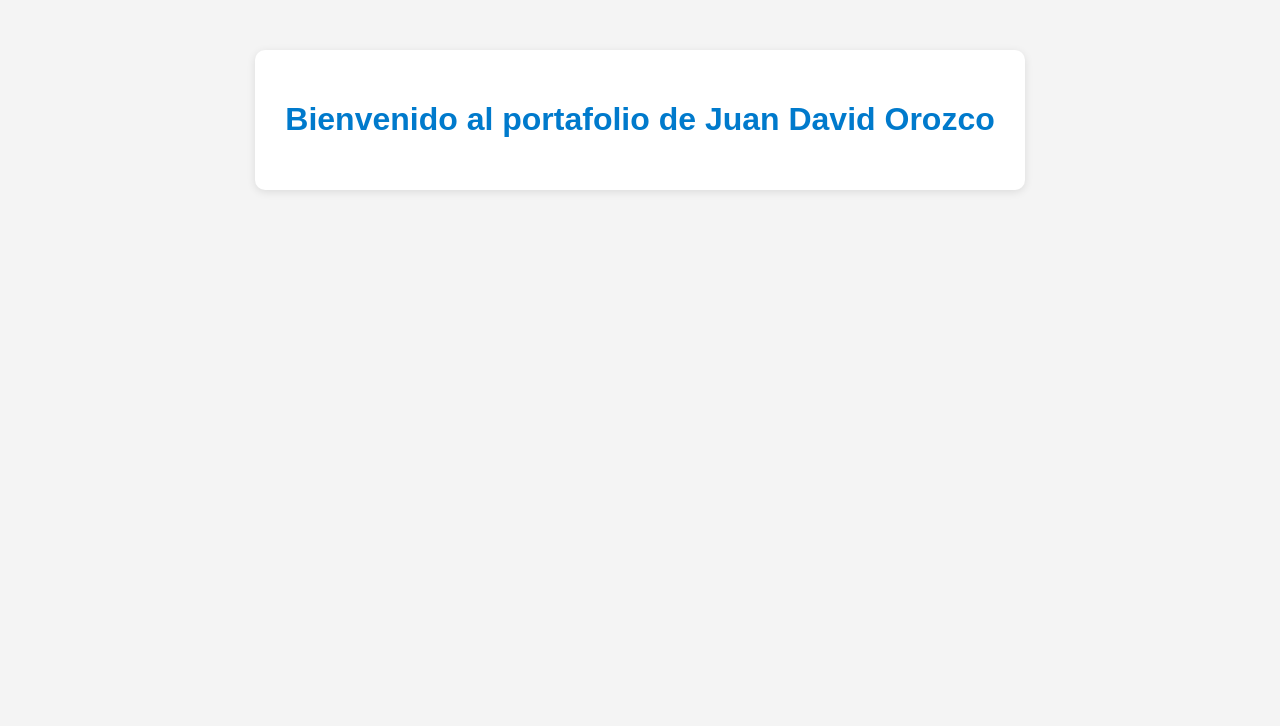
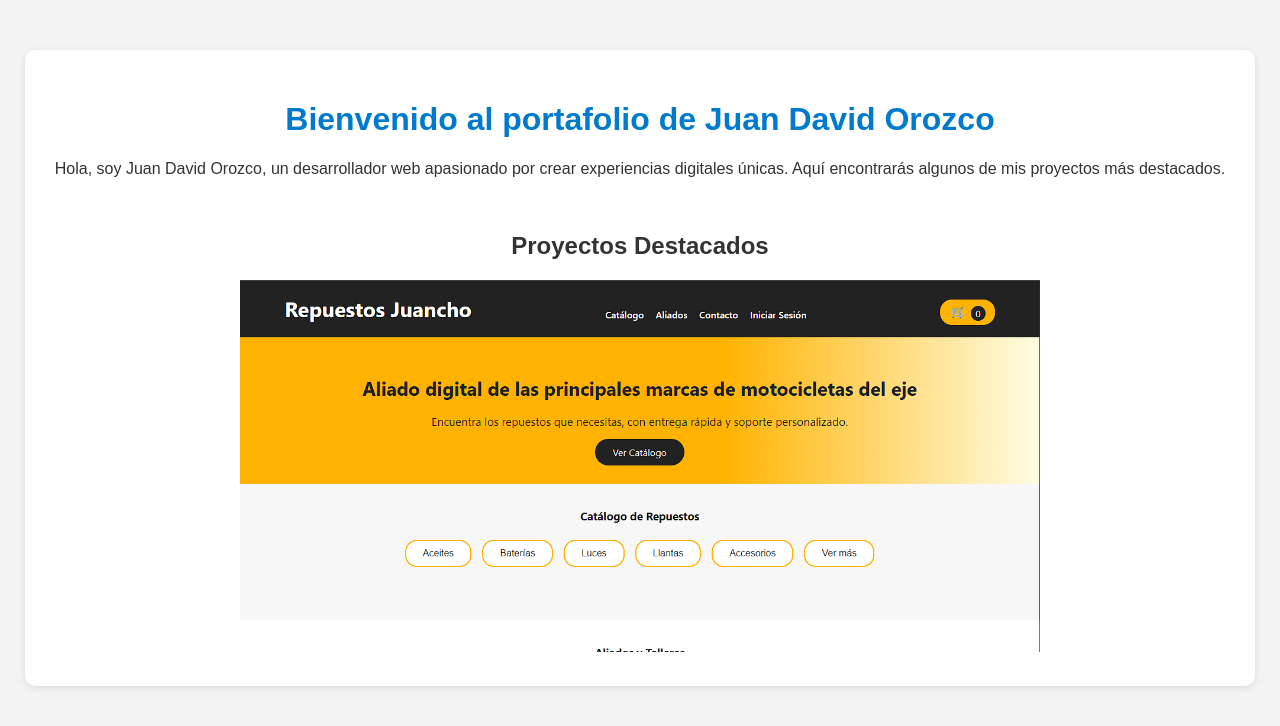
Before and after one commit to Juancho7790/mi-portafolio, a plain HTML site: page index.html in a window 1280 px wide. Drawn offline with Linux system fonts and the light colour scheme.

Commit message:
proyectos destacados

```diff
--- a/index.html
+++ b/index.html
@@ -9,6 +9,10 @@
 <body>
     <div class="container">
         <h1>Bienvenido al portafolio de Juan David Orozco</h1>
+        <p>Hola, soy Juan David Orozco, un desarrollador web apasionado por crear experiencias digitales únicas. Aquí encontrarás algunos de mis proyectos más destacados.</p>
+        <br>
+        <h2>Proyectos Destacados</h2>
+        <img src="public/img/rptos.png" alt="Proyectos destacados" width="800">
     </div>
 </body>
 </html>
```
Also changed, not shown: public/estilos.css (renamed from estilos.css), public/img/rptos.png (added).
